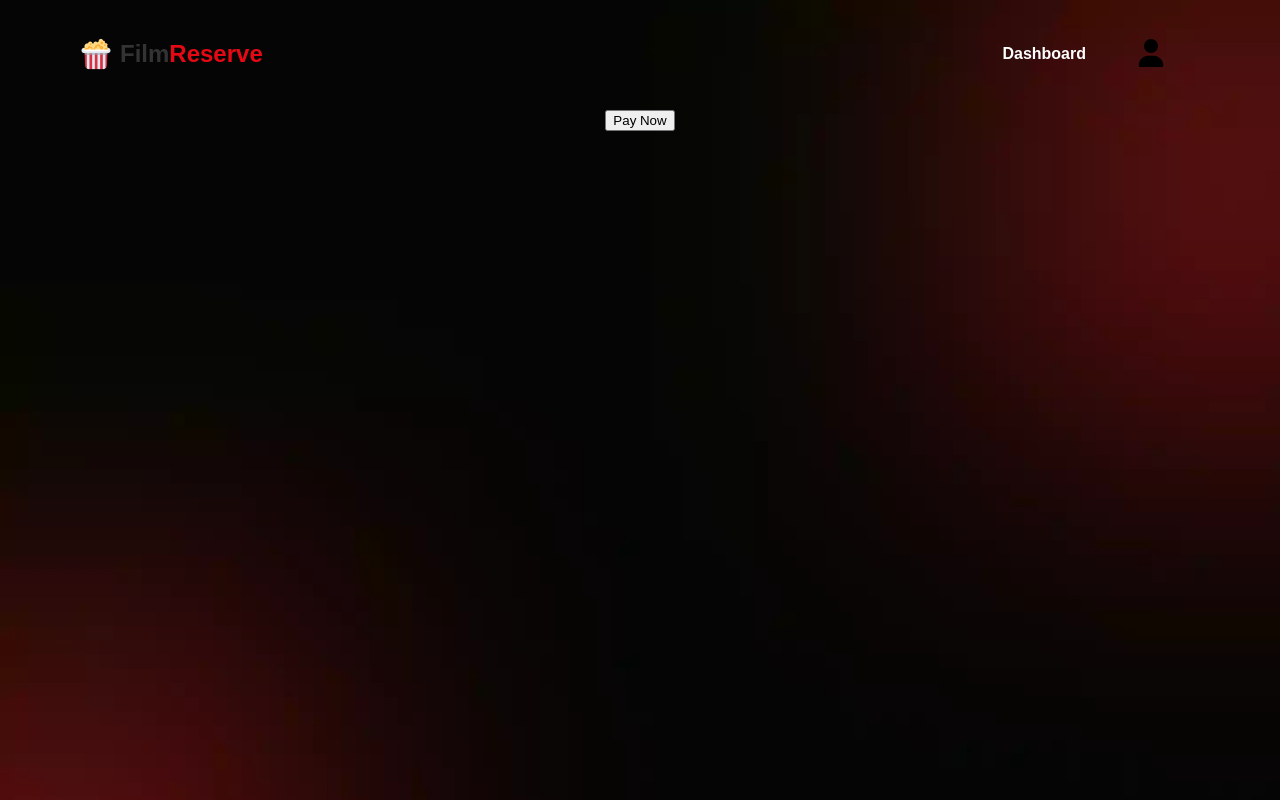
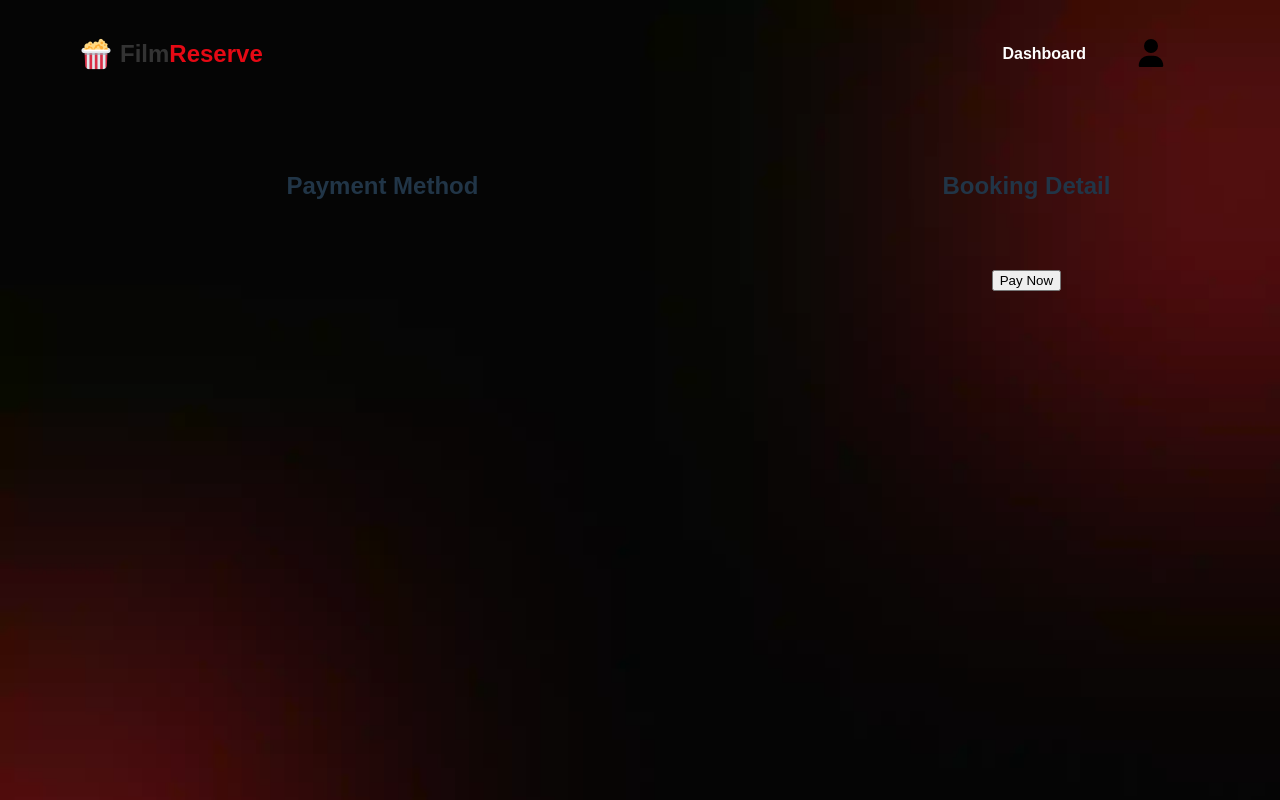
Before and after one commit to seannn9/cinema-seat-reservation, a React (Vite) app in the folder client/: page /payment in a window 1280 px wide. Built offline with nearby package versions, Linux system fonts and the light colour scheme; no server answers; sample sign-in values are in the browser's storage.

Commit message:
set up grid layout for payment page

```diff
--- a/client/src/pages/Payment.jsx
+++ b/client/src/pages/Payment.jsx
@@ -2,11 +2,11 @@ import Navbar from "../components/Navbar";
 import { useState, useEffect } from "react";
 import { useNavigate, useLocation } from "react-router-dom";
 import Axios from "axios";
+import "../styles/Payment.css";
 
 export default function PaymentComplete() {
     const navigate = useNavigate();
     const { state } = useLocation();
-    // payment variables
     const [paymentStatus, setPaymentStatus] = useState("");
     const [isProcessing, setIsProcessing] = useState(false);
 
@@ -52,8 +52,16 @@ export default function PaymentComplete() {
         <div className="payment-container">
             <Navbar />
             <section className="payment-section">
-                <button onClick={handlePayment}>Pay Now</button>
                 {isProcessing ? <p>Processing...</p> : <p>{paymentStatus}</p>}
+                <div className="payment-method">
+                    <h1>Payment Method</h1>
+                </div>
+                <div className="order-summary">
+                    <h2>Booking Detail</h2>
+                </div>
+                <div className="payment">
+                    <button onClick={handlePayment}>Pay Now</button>
+                </div>
             </section>
         </div>
     );
--- /dev/null
+++ b/client/src/styles/Payment.css
@@ -0,0 +1,24 @@
+.payment-section {
+    display: grid;
+    grid-template-columns: repeat(5, 1fr);
+    grid-template-rows: repeat(5, 1fr);
+    gap: 8px;
+}
+
+.payment-method {
+    grid-column: span 3 / span 3;
+    grid-row: span 6 / span 6;
+}
+
+.order-summary {
+    grid-column: span 2 / span 2;
+    grid-row: span 3 / span 3;
+    grid-column-start: 4;
+}
+
+.payment {
+    grid-column: span 2 / span 2;
+    grid-row: span 3 / span 3;
+    grid-column-start: 4;
+    grid-row-start: 5;
+}
```
